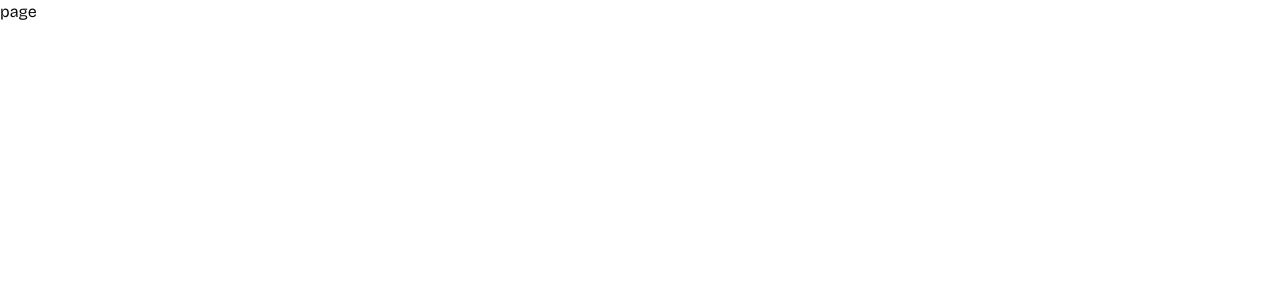
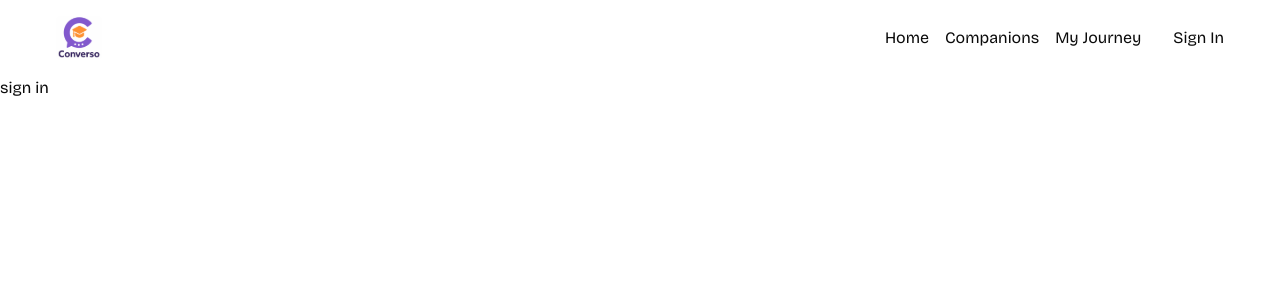
Before and after one commit to 3250-omar/Ai-Teacher, a Next.js app: page /sign-in in a window 1280 px wide. Shown: the top 300 px of the page. Built offline with nearby package versions, Linux system fonts and the light colour scheme.

Commit message:
Implement NavBar

```diff
--- a/app/layout.tsx
+++ b/app/layout.tsx
@@ -1,6 +1,7 @@
 import type { Metadata } from "next";
 import { Bricolage_Grotesque } from "next/font/google";
 import "./globals.css";
+import NavBar from "@/components/NavBar";
 
 const bricolage = Bricolage_Grotesque({
   variable: "--font-bricolage",
@@ -19,7 +20,10 @@ export default function RootLayout({
 }>) {
   return (
     <html lang="en">
-      <body className={`${bricolage.variable} antialiased`}>{children}</body>
+      <body className={`${bricolage.variable} antialiased`}>
+        <NavBar />
+        {children}
+      </body>
     </html>
   );
 }
--- a/app/sign-in/page.tsx
+++ b/app/sign-in/page.tsx
@@ -1,5 +1,5 @@
 const page = () => {
-  return <div>page</div>;
+  return <div>sign in</div>;
 };
 
 export default page;
--- /dev/null
+++ b/components/NavBar.tsx
@@ -0,0 +1,21 @@
+import Image from "next/image";
+import Link from "next/link";
+import NavBarItems from "./NavBarItems";
+
+const NavBar = () => {
+  return (
+    <nav className="navbar">
+      <Link href="/">
+        <div className="flex items-center gap-2.5 cursor-pointer">
+          <Image src="/images/logo.svg" alt="logo" width={46} height={44} />
+        </div>
+      </Link>
+      <ul className="flex items-center gap-8 ">
+        <NavBarItems />
+        <Link href="/sign-in">Sign In</Link>
+      </ul>
+    </nav>
+  );
+};
+
+export default NavBar;
--- /dev/null
+++ b/components/NavBarItems.tsx
@@ -0,0 +1,35 @@
+"use client";
+import { cn } from "@/lib/utils";
+import Link from "next/link";
+import { usePathname } from "next/navigation";
+
+const items: { label: string; href: string }[] = [
+  { label: "Home", href: "/" },
+  {
+    label: "Companions",
+    href: "/companion",
+  },
+  {
+    label: "My Journey",
+    href: "/my-journy",
+  },
+];
+
+const NavBarItems = () => {
+  const pathname = usePathname();
+  return (
+    <nav className="flex items-center gap-4">
+      {items.map((item) => (
+        <Link
+          href={item.href}
+          key={item.label}
+          className={cn(pathname === item.href && "textPrimary font-bold")}
+        >
+          {item.label}
+        </Link>
+      ))}
+    </nav>
+  );
+};
+
+export default NavBarItems;
```
